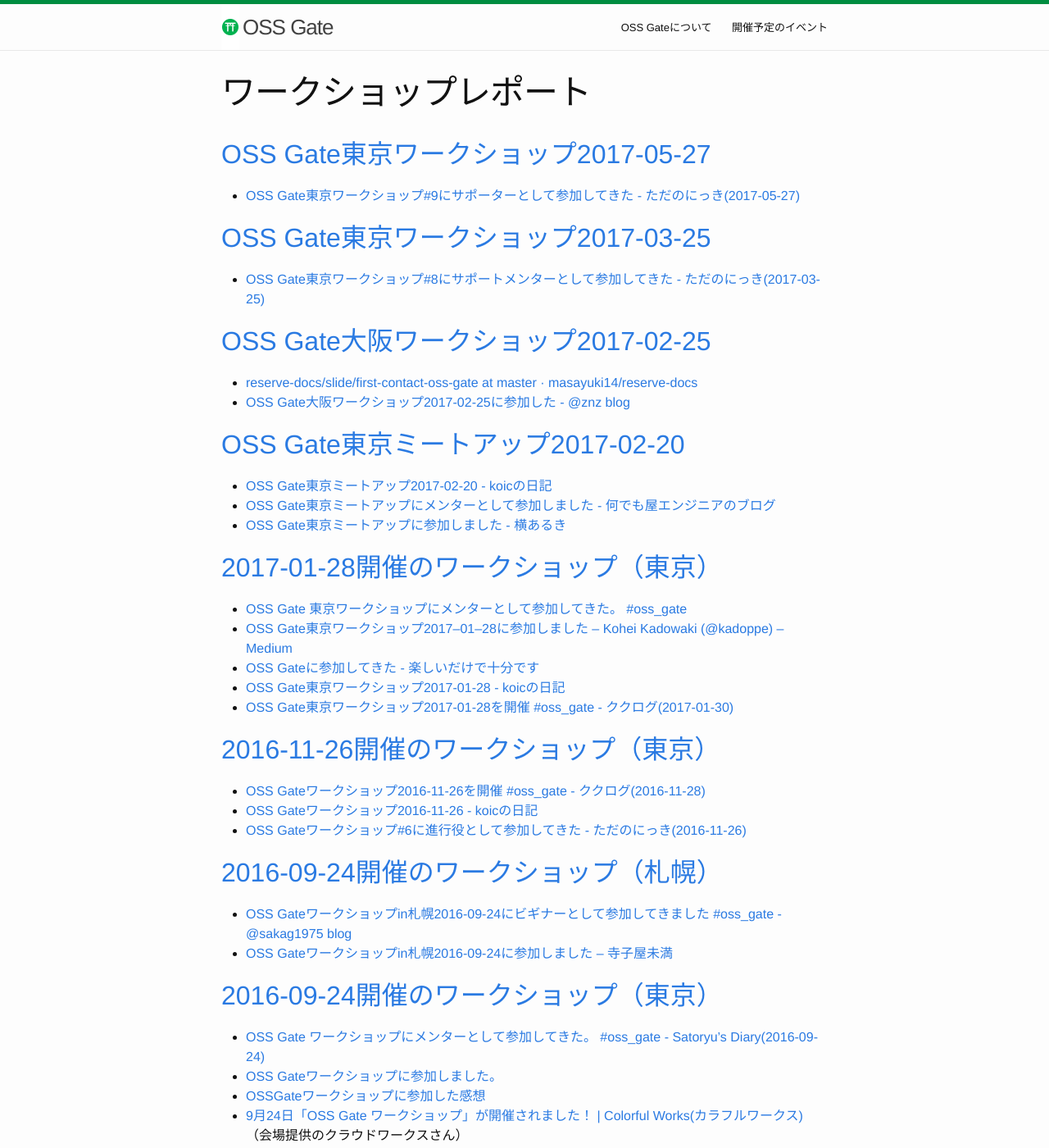
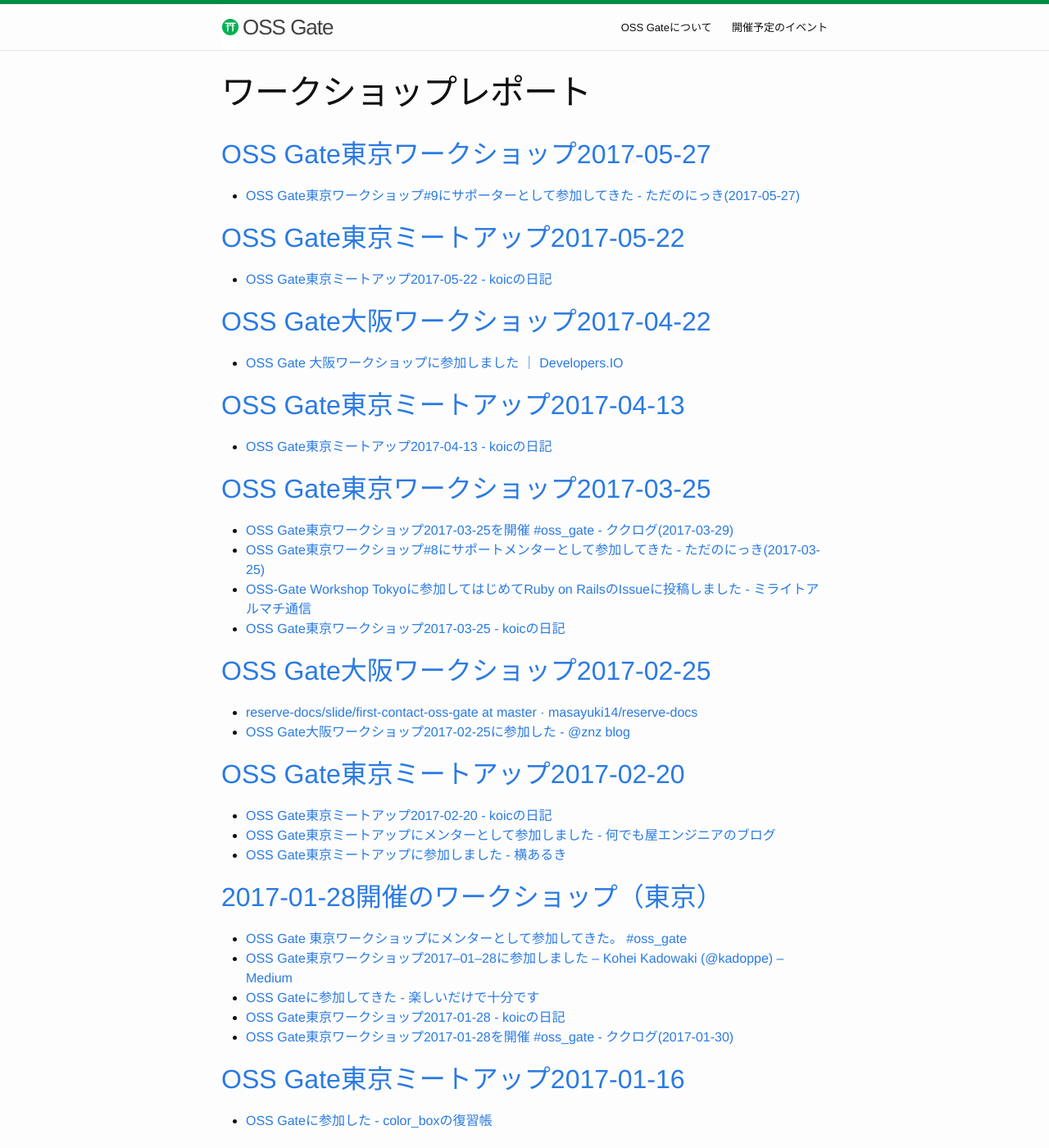
Before and after one commit to oss-gate/oss-gate.github.io, a Jekyll site: the page built from workshop/report.md, in a window 1280 px wide and 1400 px high. Shown: the whole window at 82% size. Built offline with Jekyll 4.4.1, drawn with Linux system fonts in a browser that asks for light colours; comment, search, counter and statistics services are not loaded; some of the changed text lies outside the part shown.

Commit message:
add some links of event reports

```diff
--- a/workshop/report.md
+++ b/workshop/report.md
@@ -6,8 +6,20 @@
 ## [OSS Gate東京ワークショップ2017-05-27](https://oss-gate.doorkeeper.jp/events/59202)
   * [OSS Gate東京ワークショップ#9にサポーターとして参加してきた - ただのにっき(2017-05-27)](http://sho.tdiary.net/20170527.html#p01)
 
+## [OSS Gate東京ミートアップ2017-05-22](https://oss-gate.doorkeeper.jp/events/60514)
+  * [OSS Gate東京ミートアップ2017-05-22 - koicの日記](http://koic.hatenablog.com/entry/oss-gate-tokyo-meetup-2017-05-22)
+
+## [OSS Gate大阪ワークショップ2017-04-22](https://oss-gate.doorkeeper.jp/events/58579)
+  * [OSS Gate 大阪ワークショップに参加しました ｜ Developers.IO](http://dev.classmethod.jp/study_meeting/event-report-oss-gate-osaka/)
+
+## [OSS Gate東京ミートアップ2017-04-13](https://oss-gate.doorkeeper.jp/events/59418)
+  * [OSS Gate東京ミートアップ2017-04-13 - koicの日記](http://koic.hatenablog.com/entry/oss-gate-tokyo-meetup-2017-04-13)
+
 ## [OSS Gate東京ワークショップ2017-03-25](https://oss-gate.doorkeeper.jp/events/57049)
+  * [OSS Gate東京ワークショップ2017-03-25を開催 #oss_gate - ククログ(2017-03-29)](http://www.clear-code.com/blog/2017/3/29.html)
   * [OSS Gate東京ワークショップ#8にサポートメンターとして参加してきた - ただのにっき(2017-03-25)](http://sho.tdiary.net/20170325.html#p01)
+  * [OSS-Gate Workshop Tokyoに参加してはじめてRuby on RailsのIssueに投稿しました - ミライトアルマチ通信](http://keisei1092.hatenablog.com/entry/2017/03/26/174309)
+  * [OSS Gate東京ワークショップ2017-03-25 - koicの日記](http://koic.hatenablog.com/entry/oss-gate-tokyo-workshop-2017-03-25)
 
 ## [OSS Gate大阪ワークショップ2017-02-25](https://oss-gate.doorkeeper.jp/events/56141)
 
@@ -27,6 +39,9 @@
   * [OSS Gateに参加してきた - 楽しいだけで十分です](http://yinm.hatenadiary.jp/entry/2017/01/28/225036)
   * [OSS Gate東京ワークショップ2017-01-28 - koicの日記](http://koic.hatenablog.com/entry/2017/01/28/000000)
   * [OSS Gate東京ワークショップ2017-01-28を開催 #oss_gate - ククログ(2017-01-30)](http://www.clear-code.com/blog/2017/1/30.html)
+
+## [OSS Gate東京ミートアップ2017-01-16](https://oss-gate.doorkeeper.jp/events/55608)
+  * [OSS Gateに参加した - color_boxの復習帳](http://colorbox.hateblo.jp/entry/2017/01/18/000018)
 
 ## [2016-11-26開催のワークショップ（東京）](https://oss-gate.doorkeeper.jp/events/50539)
 
@@ -59,6 +74,8 @@
   * [OSS Gateワークショップ2016-07-30開催 #oss_gate - ククログ(2016-08-04)](http://www.clear-code.com/blog/2016/8/4.html)
   * [OSS Gateワークショップ2016-07-30 参加メモ – なまけものITエンジニアのメモ](https://www.hommax39.com/archives/213)
 
+## [OSS Gate in Speee 2016-06-11](http://tech.speee.jp/entry/2016/06/24/185427)
+
 ## [2016-05-28開催のワークショップ（東京）](https://oss-gate.doorkeeper.jp/events/38550)
 
   * [OSS Gate ワークショップにメンターとしてちょっとだけ参加した。 #oss_gate - Satoryu's Diary(2016-05-28)](https://satoryu-diary.herokuapp.com/20160528.html#p01)
```
